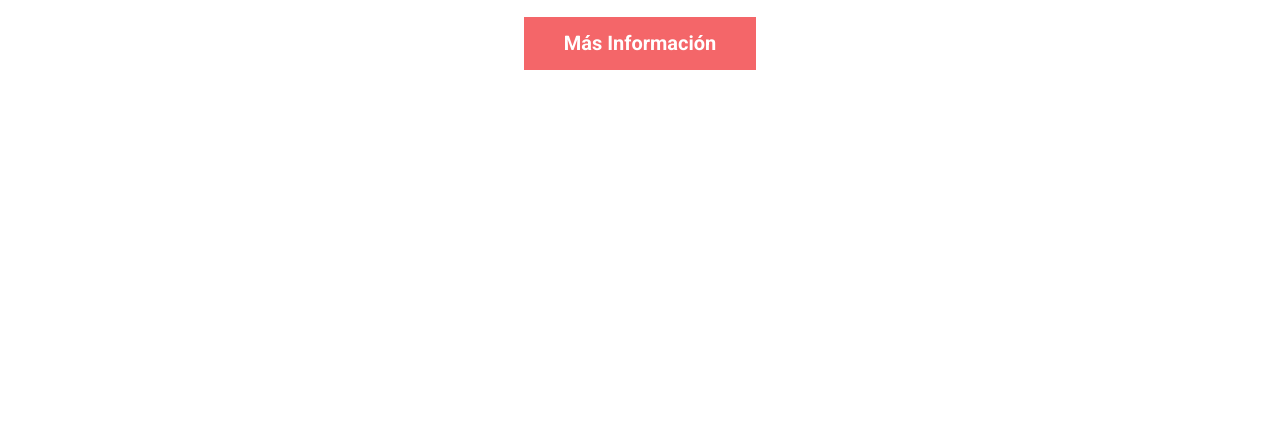
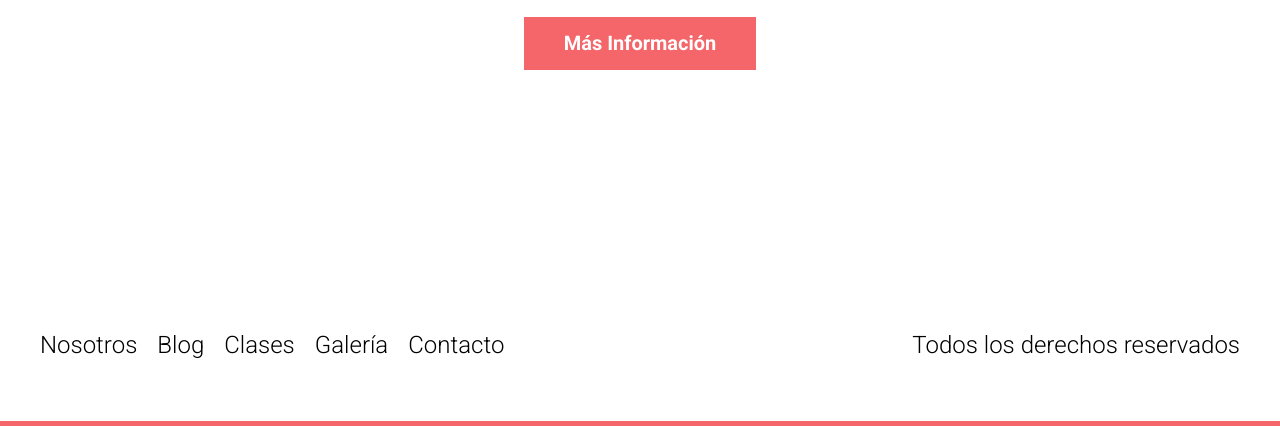
Before and after one commit to juanctorresf/escuela-cocina, a website: page index.html in a window 1280 px wide. Shown: the part 2980-3406 px from the top of the page. Before the commit the page ends 3250 px from the top, so only its background shows below. Drawn offline with Linux system fonts and the light colour scheme.

Commit message:
Agregando y finalizando seccion footer en el index.html y estilo CSS con Sass

```diff
--- a/index.html
+++ b/index.html
@@ -203,5 +203,20 @@
         <p class="escuela__texto">Estudia la licenciatura para convertirte en Chef con nosotros</p>
         <a class="escuela__enlace" href="#">Más Información</a>
     </section>
+
+    <footer class="footer">
+        <div class="footer__grid contenedor">
+            <nav class="navegacion">
+                <a class="navegacion__enlace" href="#">Nosotros</a>
+                <a class="navegacion__enlace" href="#">Blog</a>
+                <a class="navegacion__enlace" href="#">Clases</a>
+                <a class="navegacion__enlace" href="#">Galería</a>
+                <a class="navegacion__enlace" href="#">Contacto</a>
+            </nav>
+
+            <p class="footer__copyright">Todos los derechos reservados</p>
+        </div>
+
+    </footer>
 </body>
 </html>
--- a/src/scss/app.scss
+++ b/src/scss/app.scss
@@ -2,3 +2,4 @@
 @use 'ui/header';
 @use 'ui/nav';
 @use 'ui/contenido';
+@use 'ui/footer';
--- /dev/null
+++ b/src/scss/ui/footer/_footer.scss
@@ -0,0 +1,23 @@
+@use 'base/variables' as v;
+@use 'base/mixins' as m;
+
+.footer {
+    padding: 3rem 0;
+    border-bottom: .5rem solid v.$primario;
+
+    &__grid  {
+        display: flex;
+        flex-direction: column;
+        align-items: center;
+        gap: 3rem;
+
+        @include m.tablet {
+            flex-direction: row;
+            justify-content: space-between;
+        }
+    }
+
+    &__copyright {
+        font-size: 2.4rem;
+    }
+}
--- /dev/null
+++ b/src/scss/ui/footer/_index.scss
@@ -0,0 +1 @@
+@forward 'footer';
```
Also changed, not shown: build/css/app.css, src/scss/base/_globales.scss (line endings or trailing spaces), 1 other file.
